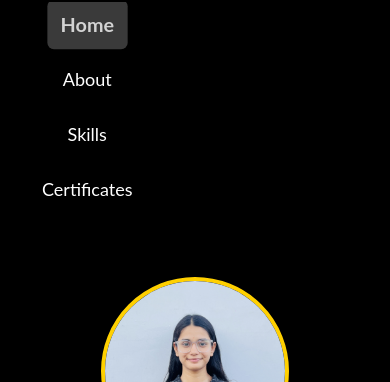
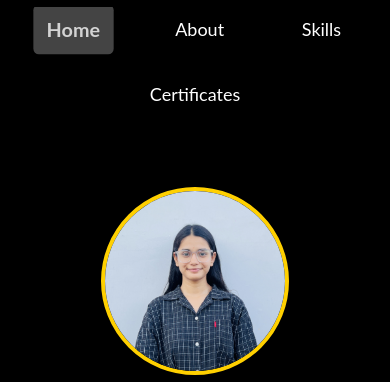
Before and after one commit to Tisha966/Portfolio, a website: page index.html in a window 390 px wide. Shown: the part 61-443 px from the top of the page. Drawn offline with Linux system fonts and the light colour scheme.

Commit message:
mobile view styling

```diff
--- a/styles/style.css
+++ b/styles/style.css
@@ -1088,3 +1088,51 @@ nav ul li .active {
     margin: 0;
   }
 }
+header {
+  display: flex;
+  justify-content: space-between;
+  align-items: center;
+  padding: 20px;
+  background-color: black;
+  flex-wrap: wrap;
+}
+
+.logo {
+  color: white;
+  font-weight: bold;
+  font-size: 1.5rem;
+}
+
+nav ul {
+  list-style: none;
+  display: flex;               /* Make links horizontal */
+  gap: 20px;                   /* Spacing between links */
+  padding: 0;
+  margin: 0;
+}
+
+nav ul li a {
+  color: white;
+  text-decoration: none;
+  padding: 8px 12px;
+  border-radius: 5px;
+}
+
+nav ul li a.active,
+nav ul li a:hover {
+  background-color: #444;
+}
+
+/* Optional: Responsive font sizes and spacing */
+@media (max-width: 600px) {
+  header {
+    flex-direction: column;
+    align-items: flex-start;
+  }
+
+  nav ul {
+    flex-direction: row; /* keep horizontal even in mobile */
+    flex-wrap: wrap;
+    justify-content: center;
+  }
+}
```
Also changed, not shown: package.json (line endings or trailing spaces).
